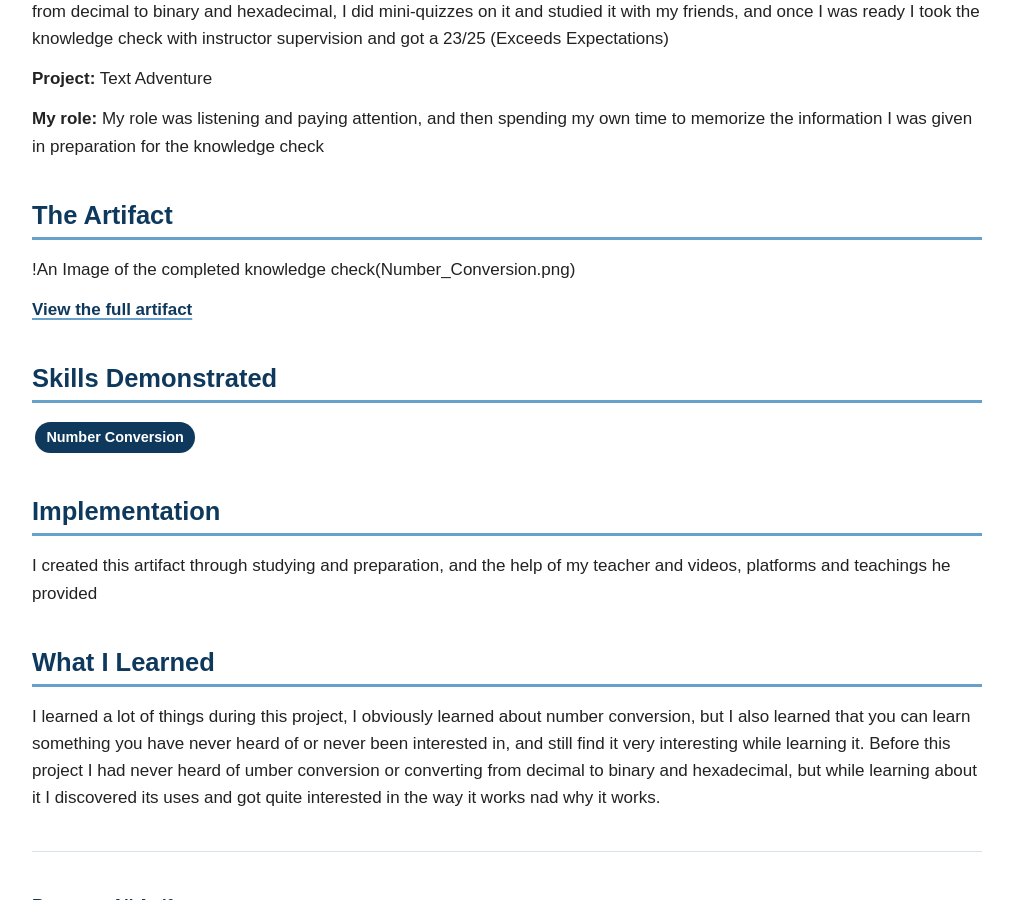
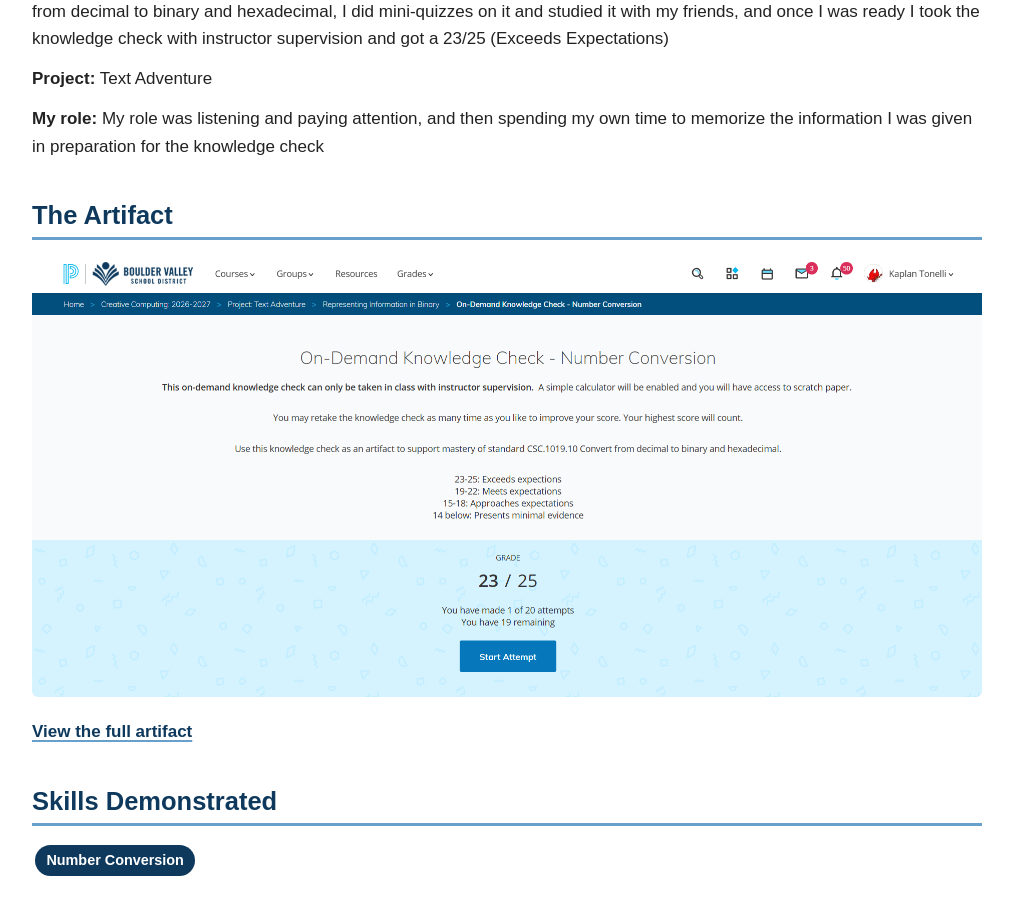
Before and after one commit to KaplanTonelli/apex-portfolio, a Jekyll site: the page built from artifacts/Number_Conversion/index.md, in a window 1280 px wide and 900 px high, scrolled down 341 px. Shown: the whole window, without its empty margins (133-1146 px from the left). Built offline with Jekyll 4.4.1, drawn with Linux system fonts in a browser that asks for light colours.

Commit message:
fixed brackets

```diff
--- a/artifacts/Number_Conversion/index.md
+++ b/artifacts/Number_Conversion/index.md
@@ -17,7 +17,7 @@ For this Artifact I was taught how to do number conversion, and representing inf
 
 ## The Artifact
 
-!An Image of the completed knowledge check(Number_Conversion.png)
+![An Image of the completed knowledge check](Number_Conversion.png)
 
 [View the full artifact](Number_Conversion.png)
 
```
Also changed, not shown: artifacts/Workstation/index.md (+1 -1 lines).
